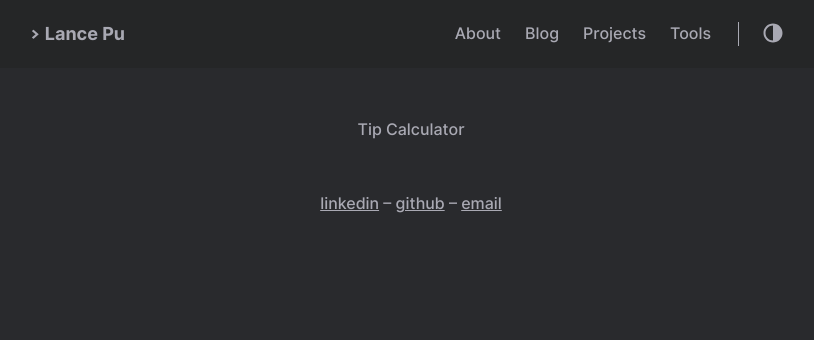
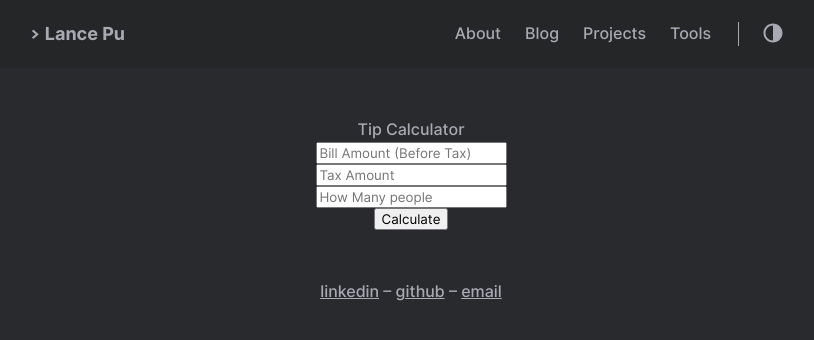
Before and after one commit to lancepu/gatsby-portfolio, a Gatsby site: page /tipcalc in a window 1280 px wide. Shown: the whole page, without its empty margins (229-1043 px from the left). Built offline with nearby package versions, Linux system fonts and the light colour scheme; Gatsby itself is replaced by a stand-in of ours.

Commit message:
starting work on tip calculator

```diff
--- a/src/pages/tipcalc.js
+++ b/src/pages/tipcalc.js
@@ -1,18 +1,53 @@
-import React from 'react';
-import PropTypes from 'prop-types'
-import { graphql } from 'gatsby'
-import SEO from '../components/seo'
-import Layout from '../components/layout'
+import React, { Component } from "react";
+import PropTypes from "prop-types";
+import { graphql } from "gatsby";
+import SEO from "../components/seo";
+import Layout from "../components/layout";
 
-const TipCalc = () => {
+class TipCalc extends Component {
+  state = { data: {} };
+  handleInputChange = ({ currentTarget: input }) => {
+    const data = { ...this.state.data };
+    data[input.name] = input.value;
+    this.setState({ data }, () => console.log(this.state.data));
+  };
+
+  calculateAmount = () => {
+    const { billAmount, taxAmount, personCount } = this.state.data;
+    const amountPerPerson =
+      (parseFloat(billAmount) + parseFloat(taxAmount)) / parseInt(personCount);
+    alert(amountPerPerson);
+  };
+
+  render() {
     return (
       <React.Fragment>
         <SEO />
         <Layout>
           <div>Tip Calculator</div>
+          <input
+            onChange={this.handleInputChange}
+            placeholder="Bill Amount (Before Tax)"
+            type="number"
+            name="billAmount"
+          />
+          <input
+            onChange={this.handleInputChange}
+            placeholder="Tax Amount"
+            type="number"
+            name="taxAmount"
+          />
+          <input
+            onChange={this.handleInputChange}
+            placeholder="How Many people"
+            name="personCount"
+            type="number"
+          />
+          <button onClick={this.calculateAmount}>Calculate</button>
         </Layout>
       </React.Fragment>
-    )
+    );
+  }
 }
 
-export default TipCalc
+export default TipCalc;
```
Also changed, not shown: 1 other file. Lines whose indentation alone changed are shown as unchanged.
